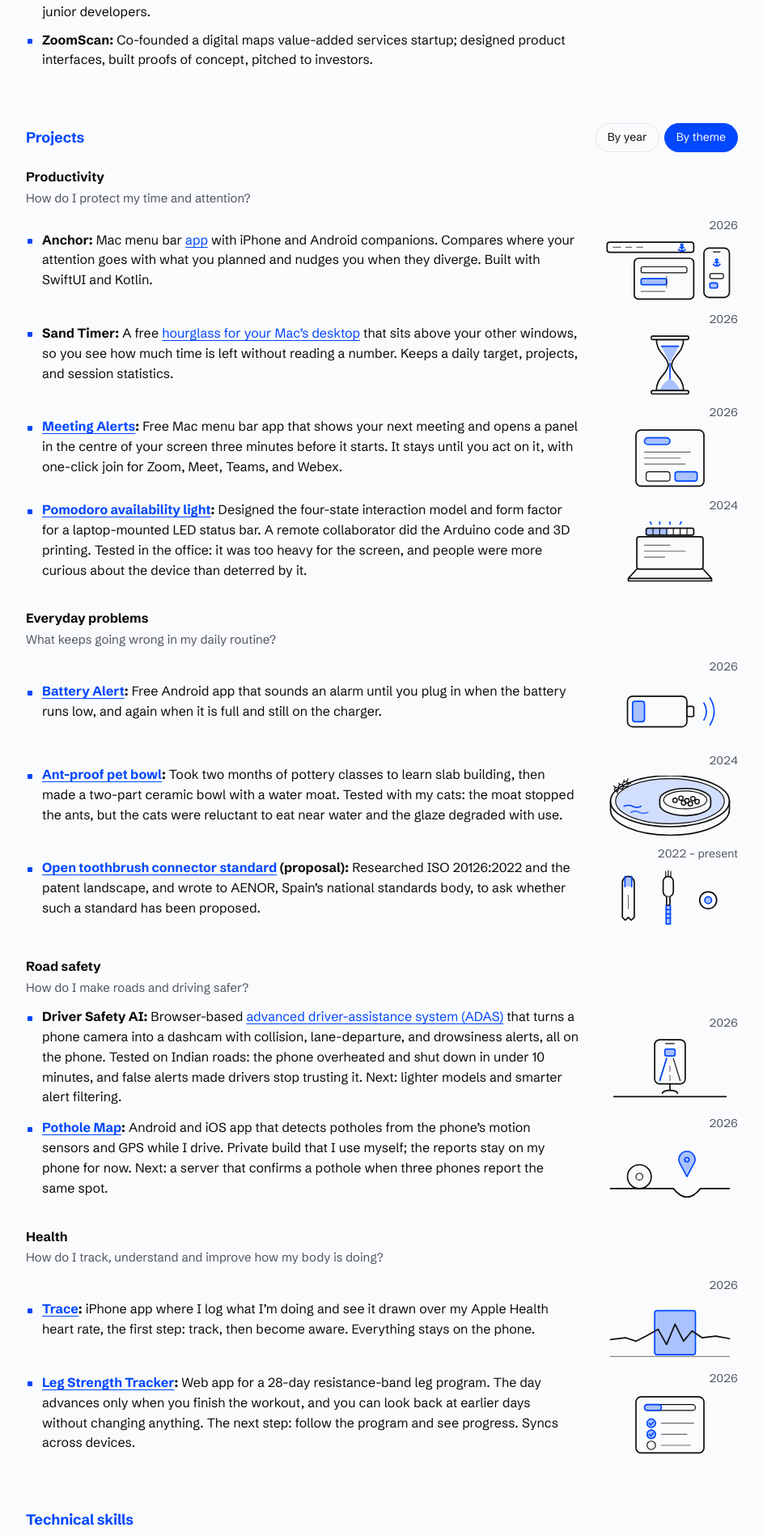
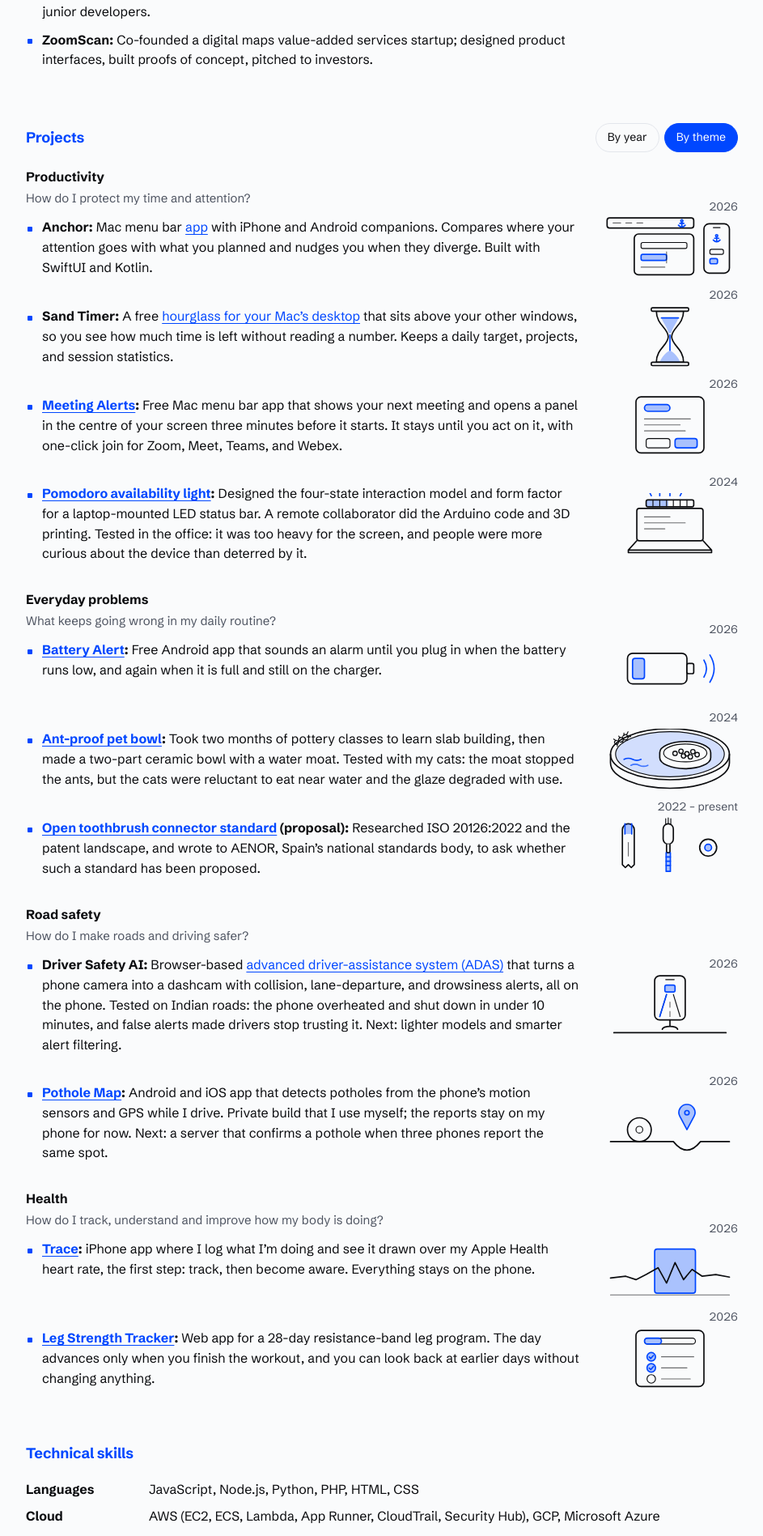
Before and after one commit to and/and.github.io, a Jekyll site: the page resume/index.html, which Jekyll copies as it is, in a window 1280 px wide. Shown: the part 2287-4184 px from the top of the page at 81% size, without its empty margins (168-1111 px from the left). Built offline with Jekyll 4.4.1, drawn with Linux system fonts in a browser that asks for light colours.

Commit message:
Resume: even spacing under theme headings, more room between rows; trim Leg Strength Tracker text
Co-Authored-By: Claude Sonnet 5.5 <noreply@anthropic.com>
Claude-Session: https://claude.ai/code/session_01MuwebNEXBFxCrvNjpbsvNM

```diff
--- a/resume/index.html
+++ b/resume/index.html
@@ -105,7 +105,11 @@ a:hover { text-decoration-thickness: 2px; }
 .pts li::before { content: ""; position: absolute; left: 2px; top: 0.72em; width: 6px; height: 6px; background: var(--accent); border-radius: 1px; }
 .pts b { font-weight: 650; }
 .pts li.dated { display: grid; grid-template-columns: minmax(0, 1fr) 10.5rem; gap: 6px 28px; align-items: center; max-width: none; }
-.side { display: flex; flex-direction: column; align-items: flex-end; gap: 8px; }
+.side { display: flex; flex-direction: column; align-items: flex-end; gap: 8px; position: relative; }
+.side .dates { position: absolute; right: 0; bottom: 100%; margin-bottom: 2px; }
+.pts li.dated { margin-top: 24px; }
+.pts li.dated:first-child { margin-top: 0; }
+.pts li.dated:first-child .pt { align-self: start; }
 .art { margin: 0; width: 10.5rem; }
 .art svg { display: block; width: 100%; height: auto; color: var(--text); }
 .ln { fill: none; stroke: currentColor; stroke-width: 1.6; stroke-linecap: round; stroke-linejoin: round; }
@@ -141,6 +145,8 @@ a:hover { text-decoration-thickness: 2px; }
   .side { flex-direction: row; align-items: flex-end; justify-content: space-between; gap: 16px; }
   .art { width: 8.5rem; }
   .dates { white-space: normal; }
+  .side .dates { position: static; margin-bottom: 0; }
+  .pts li.dated { margin-top: 0; }
   .skills > div { grid-template-columns: minmax(0, 1fr); gap: 0; }
 }
 @media (prefers-reduced-motion: no-preference) {
@@ -312,7 +318,7 @@ a:hover { text-decoration-thickness: 2px; }
               <path class="ln" d="M10 64 L28 62 L40 66 L52 60 L66 52 L76 70 L86 46 L96 66 L106 54 L118 62 L134 60 L150 63"/>
               <path class="ln thin" d="M10 84 H150" opacity=".6"/>
             </svg></figure></div></li>
-          <li class="dated" data-v="sw" data-theme="health"><div class="pt"><b><a href="/utilities/exercise-tracker/">Leg Strength Tracker</a>:</b> Web app for a 28-day resistance-band leg program. The day advances only when you finish the workout, and you can look back at earlier days without changing anything. The next step: follow the program and see progress. Syncs across devices.</div><div class="side"><p class="dates">2026</p><figure class="art"><svg viewBox="0 18 160 72" role="img" aria-label="Line drawing of a workout checklist: a progress bar partly filled in blue above three exercises, two of them ticked">
+          <li class="dated" data-v="sw" data-theme="health"><div class="pt"><b><a href="/utilities/exercise-tracker/">Leg Strength Tracker</a>:</b> Web app for a 28-day resistance-band leg program. The day advances only when you finish the workout, and you can look back at earlier days without changing anything.</div><div class="side"><p class="dates">2026</p><figure class="art"><svg viewBox="0 18 160 72" role="img" aria-label="Line drawing of a workout checklist: a progress bar partly filled in blue above three exercises, two of them ticked">
               <rect class="body" x="40" y="21" width="80" height="66" rx="6"/>
               <rect class="ln thin" x="50" y="30" width="60" height="7" rx="3.5"/>
               <rect class="tint-strong" x="50" y="30" width="20" height="7" rx="3.5"/>
```
